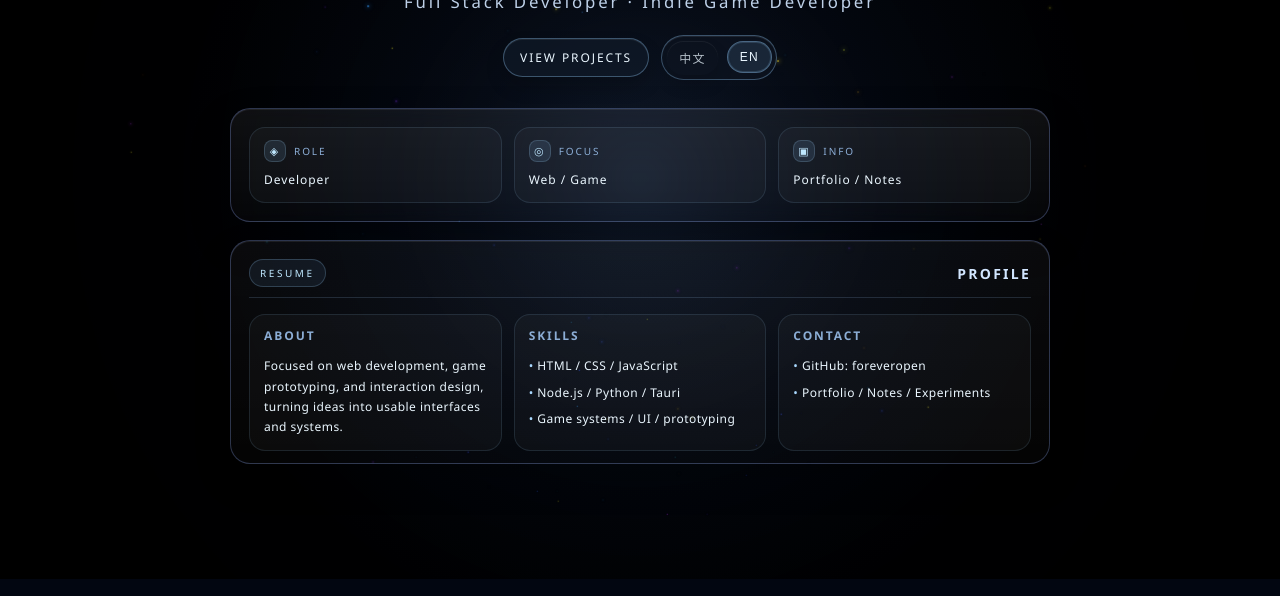
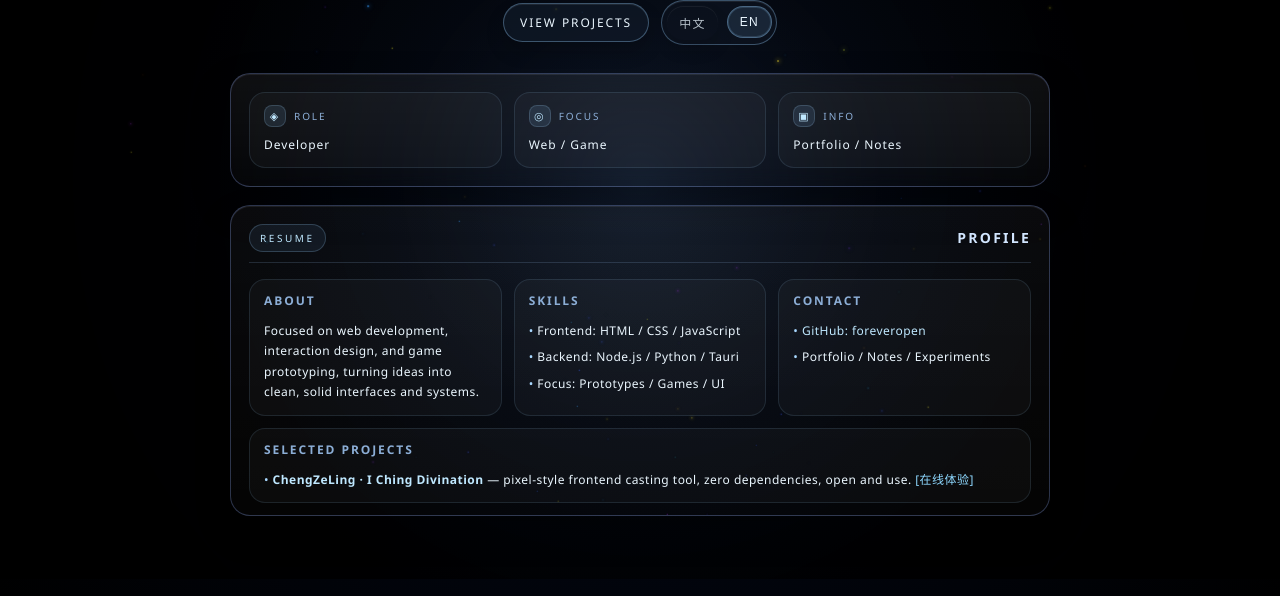
Before and after one commit to foreveropen/foreveropen.github.io, a plain HTML site: page index.html in a window 1280 px wide. Shown: the part 221-817 px from the top of the page. Drawn offline with Linux system fonts and the light colour scheme; animation ran at ten frames a second.

Commit message:
feat: 更新简介技能文案，新增精选项目卡片(xczl)，同步中英文

```diff
--- a/index.html
+++ b/index.html
@@ -345,23 +345,38 @@
       <div class="resume-grid">
         <article class="resume-card">
           <h3 data-i18n="aboutTitle">About</h3>
-          <p data-i18n="aboutText">专注于 Web 开发、游戏原型与交互体验设计，热爱将创意转化为可运行的界面与系统。</p>
+          <p data-i18n="aboutText">专注于 Web 开发、交互体验和游戏原型设计，喜欢把创意转化为清晰、稳定、有存在感的界面与系统。</p>
         </article>
 
         <article class="resume-card">
           <h3 data-i18n="skillsTitle">Skills</h3>
           <ul>
-            <li data-i18n="skill1">HTML / CSS / JavaScript</li>
-            <li data-i18n="skill2">Node.js / Python / Tauri</li>
-            <li data-i18n="skill3">Game systems / UI / prototyping</li>
+            <li data-i18n="skill1">前端：HTML / CSS / JavaScript</li>
+            <li data-i18n="skill2">后端：Node.js / Python / Tauri</li>
+            <li data-i18n="skill3">方向：交互原型 / 小游戏 / UI</li>
           </ul>
         </article>
 
         <article class="resume-card">
           <h3 data-i18n="contactTitle">Contact</h3>
           <ul>
-            <li>GitHub: foreveropen</li>
-            <li data-i18n="contactLine">Portfolio / Notes / Experiments</li>
+            <li><a href="https://github.com/foreveropen" target="_blank" rel="noopener" style="color:#bfe8ff;text-decoration:none">GitHub: foreveropen</a></li>
+            <li data-i18n="contactLine">作品集 / 笔记 / 实验持续更新</li>
+          </ul>
+        </article>
+      </div>
+
+      <div class="resume-grid" style="margin-top:12px">
+        <article class="resume-card" style="grid-column:1 / -1">
+          <h3 data-i18n="projectsTitle">精选项目</h3>
+          <ul>
+            <li>
+              <a href="https://github.com/foreveropen/xczl" target="_blank" rel="noopener" style="color:#bfe8ff;text-decoration:none">
+                <b data-i18n="proj1Name">心诚则灵 · 易经六爻占卜</b>
+              </a>
+              <span data-i18n="proj1Desc"> — 像素古风纯前端排盘工具，零依赖，打开即用。</span>
+              <a href="https://foreveropen.github.io/xczl/" target="_blank" rel="noopener" style="color:#8ed8ff;text-decoration:none"> [在线体验]</a>
+            </li>
           </ul>
         </article>
       </div>
@@ -485,13 +500,16 @@
         infoValue: 'Portfolio / Notes',
         resumeTitle: 'Profile',
         aboutTitle: '简介',
-        aboutText: '专注于 Web 开发、游戏原型与交互体验设计，热爱将创意转化为可运行的界面与系统。',
+        aboutText: '专注于 Web 开发、交互体验和游戏原型设计，喜欢把创意转化为清晰、稳定、有存在感的界面与系统。',
         skillsTitle: '能力',
-        skill1: 'HTML / CSS / JavaScript',
-        skill2: 'Node.js / Python / Tauri',
-        skill3: 'Game systems / UI / prototyping',
+        skill1: '前端：HTML / CSS / JavaScript',
+        skill2: '后端：Node.js / Python / Tauri',
+        skill3: '方向：交互原型 / 小游戏 / UI',
         contactTitle: '联系',
-        contactLine: '作品集 / 笔记 / 实验室'
+        contactLine: '作品集 / 笔记 / 实验持续更新',
+        projectsTitle: '精选项目',
+        proj1Name: '心诚则灵 · 易经六爻占卜',
+        proj1Desc: ' — 像素古风纯前端排盘工具，零依赖，打开即用。'
       },
       en: {
         subtitle: 'Full Stack Developer · Indie Game Developer',
@@ -504,13 +522,16 @@
         infoValue: 'Portfolio / Notes',
         resumeTitle: 'Profile',
         aboutTitle: 'About',
-        aboutText: 'Focused on web development, game prototyping, and interaction design, turning ideas into usable interfaces and systems.',
+        aboutText: 'Focused on web development, interaction design, and game prototyping, turning ideas into clean, solid interfaces and systems.',
         skillsTitle: 'Skills',
-        skill1: 'HTML / CSS / JavaScript',
-        skill2: 'Node.js / Python / Tauri',
-        skill3: 'Game systems / UI / prototyping',
+        skill1: 'Frontend: HTML / CSS / JavaScript',
+        skill2: 'Backend: Node.js / Python / Tauri',
+        skill3: 'Focus: Prototypes / Games / UI',
         contactTitle: 'Contact',
-        contactLine: 'Portfolio / Notes / Experiments'
+        contactLine: 'Portfolio / Notes / Experiments',
+        projectsTitle: 'Selected Projects',
+        proj1Name: 'ChengZeLing · I Ching Divination',
+        proj1Desc: ' — pixel-style frontend casting tool, zero dependencies, open and use.'
       }
     };
 
```
